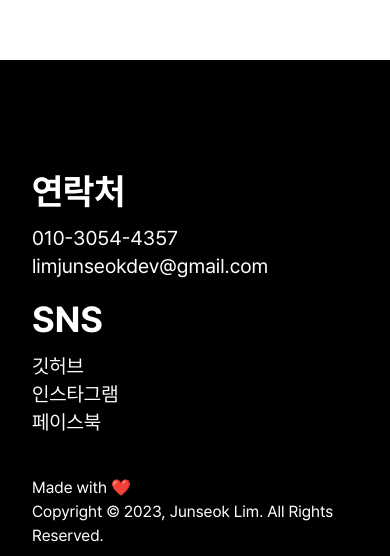
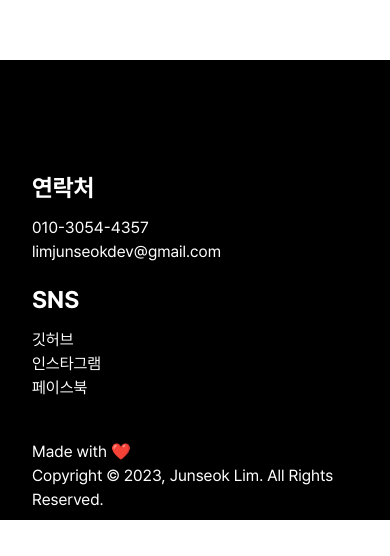
Before and after one commit to limjunseok0929/limjunseok, a Next.js app: page / in a window 390 px wide. Shown: the part 3316-3872 px from the top of the page. After the commit the page ends 3836 px from the top, so only its background shows below. Built offline with nearby package versions, Linux system fonts and the light colour scheme.

Commit message:
20230906

```diff
--- a/app/layout.tsx
+++ b/app/layout.tsx
@@ -35,25 +35,25 @@ export default function RootLayout({
             <div>
               <div className='md:flex md:space-x-10 space-y-5 md:space-y-0'>
                 <div className='space-y-3'>
-                  <h1 className='font-bold text-4xl'>연락처</h1>
-                  <div className='text-xl'>
+                  <h1 className='font-bold text-2xl md:text-3xl xl:text-4xl'>연락처</h1>
+                  <div className='text-base md:text-lg xl:text-xl'>
                     <p>010-3054-4357</p>
                     <p>limjunseokdev@gmail.com</p>
                   </div>
                 </div>
                 <div className='space-y-3'>
-                  <h1 className='font-bold text-4xl'>SNS</h1>
-                  <div className='text-xl'>
-                    <Link href='https://github.com/limjunseok0929'><p className='hover:underline'>깃허브</p></Link>
-                    <Link href='https://instagram.com/jxnse0k_'><p className='hover:underline'>인스타그램</p></Link>
-                    <Link href='https://www.facebook.com/profile.php?id=100088201783682'><p className='hover:underline'>페이스북</p></Link>
+                  <h1 className='font-bold text-2xl md:text-3xl xl:text-4xl'>SNS</h1>
+                  <div className='text-base md:text-lg xl:text-xl'>
+                    <Link target='_blank' href='https://github.com/limjunseok0929'><p className='hover:underline'>깃허브</p></Link>
+                    <Link target='_blank' href='https://instagram.com/jxnse0k_'><p className='hover:underline'>인스타그램</p></Link>
+                    <Link target='_blank' href='https://www.facebook.com/profile.php?id=100088201783682'><p className='hover:underline'>페이스북</p></Link>
                   </div>
                 </div>
               </div>
             </div>
           </div>
           <div className='text-base xl:text-lg flex flex-col md:items-center'>
-            <Link href='https://github.com/limjunseok0929/limjunseok'><p className='hover:underline'>Made with ❤️</p></Link>
+            <Link target='_blank' href='https://github.com/limjunseok0929/limjunseok'><p className='hover:underline'>Made with ❤️</p></Link>
             <p>Copyright &copy; {date.getFullYear()}, Junseok Lim. All Rights Reserved.</p>
           </div>
         </footer>
--- a/app/page.tsx
+++ b/app/page.tsx
@@ -1,7 +1,6 @@
 'use client'
 import type { NextPage } from 'next';
 import Head from 'next/head';
-import Link from 'next/link';
 import SkillBtn from './components/SkillBtn';
 import SocialBtn from './components/SocialBtn';
 import { useEffect, useState } from 'react';
@@ -106,9 +105,9 @@ const Home: NextPage = () => {
             </div>
             <div className='flex flex-row flex-grow flex-wrap pt-4 space-x-6 sm:space-x-8 md:space-x-10 items-center text-center'>
               {
-                SkillIconsArray.map((_,i) => (
+                SkillIconsArray.map((name, i) => (
                   <div key={i}>
-                    <SkillBtn skillName={_} />
+                    <SkillBtn skillName={name} />
                   </div>
                 ))
               }
@@ -142,9 +141,9 @@ const Home: NextPage = () => {
             </div>
             <div className='flex flex-row flex-grow flex-wrap pt-4 space-x-6 sm:space-x-8 md:space-x-10 items-center text-center'>
               {
-                SocialIconsArray.map((_,i) => (
+                SocialIconsArray.map(([name, link],i) => (
                   <div key={i}>
-                    <SocialBtn socialName={_[0]} socialLink={_[1]} />
+                    <SocialBtn socialName={name} socialLink={link} />
                   </div>
                 ))
               }
--- a/package.json
+++ b/package.json
@@ -9,6 +9,11 @@
     "lint": "next lint"
   },
   "dependencies": {
+    "@fortawesome/fontawesome-svg-core": "^6.4.2",
+    "@fortawesome/free-brands-svg-icons": "^6.4.2",
+    "@fortawesome/free-regular-svg-icons": "^6.4.2",
+    "@fortawesome/free-solid-svg-icons": "^6.4.2",
+    "@fortawesome/react-fontawesome": "^0.2.0",
     "@types/node": "20.5.6",
     "@types/react": "18.2.21",
     "@types/react-dom": "18.2.7",
```
Also changed, not shown: 1 other file (tests, documents, lock files or other folders).
